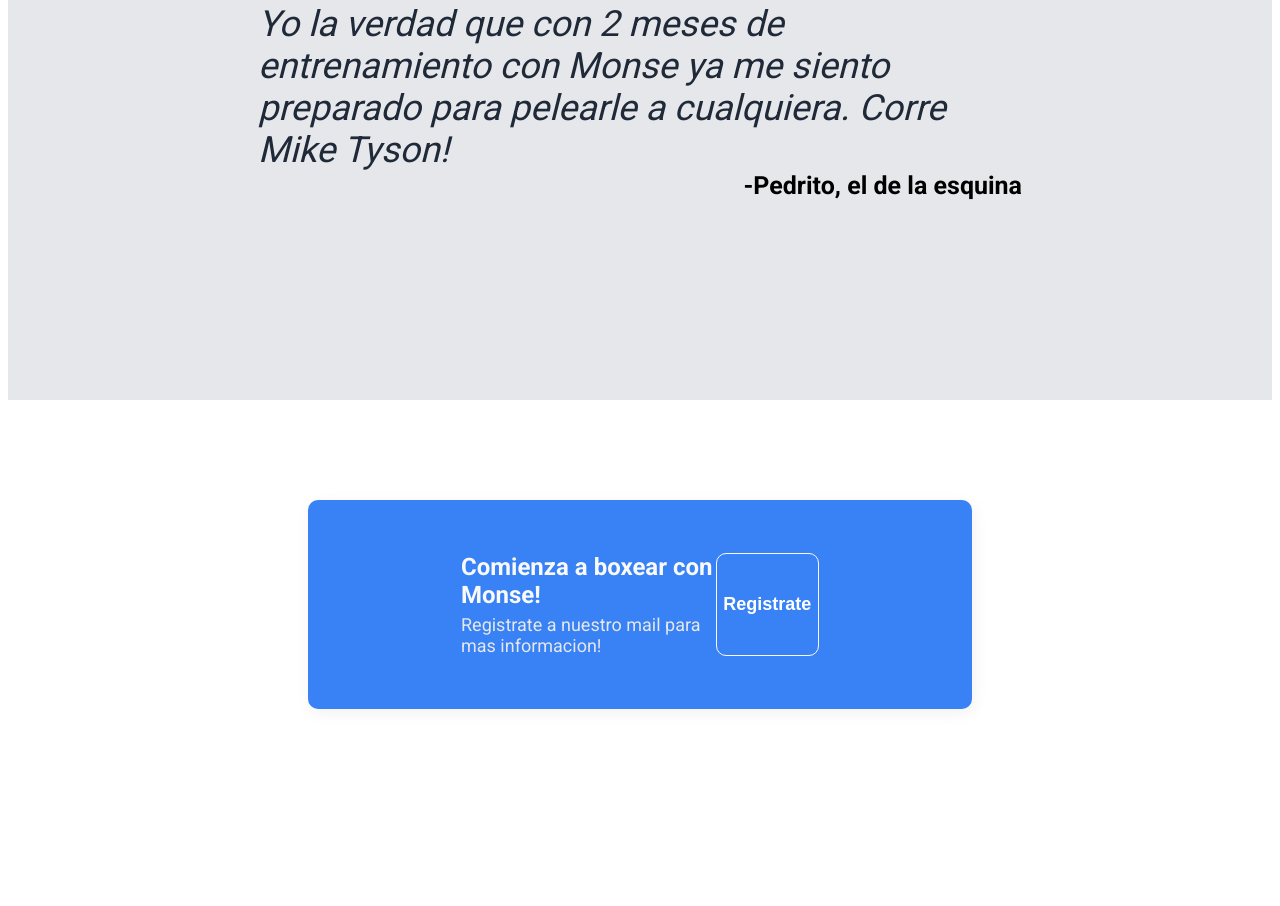
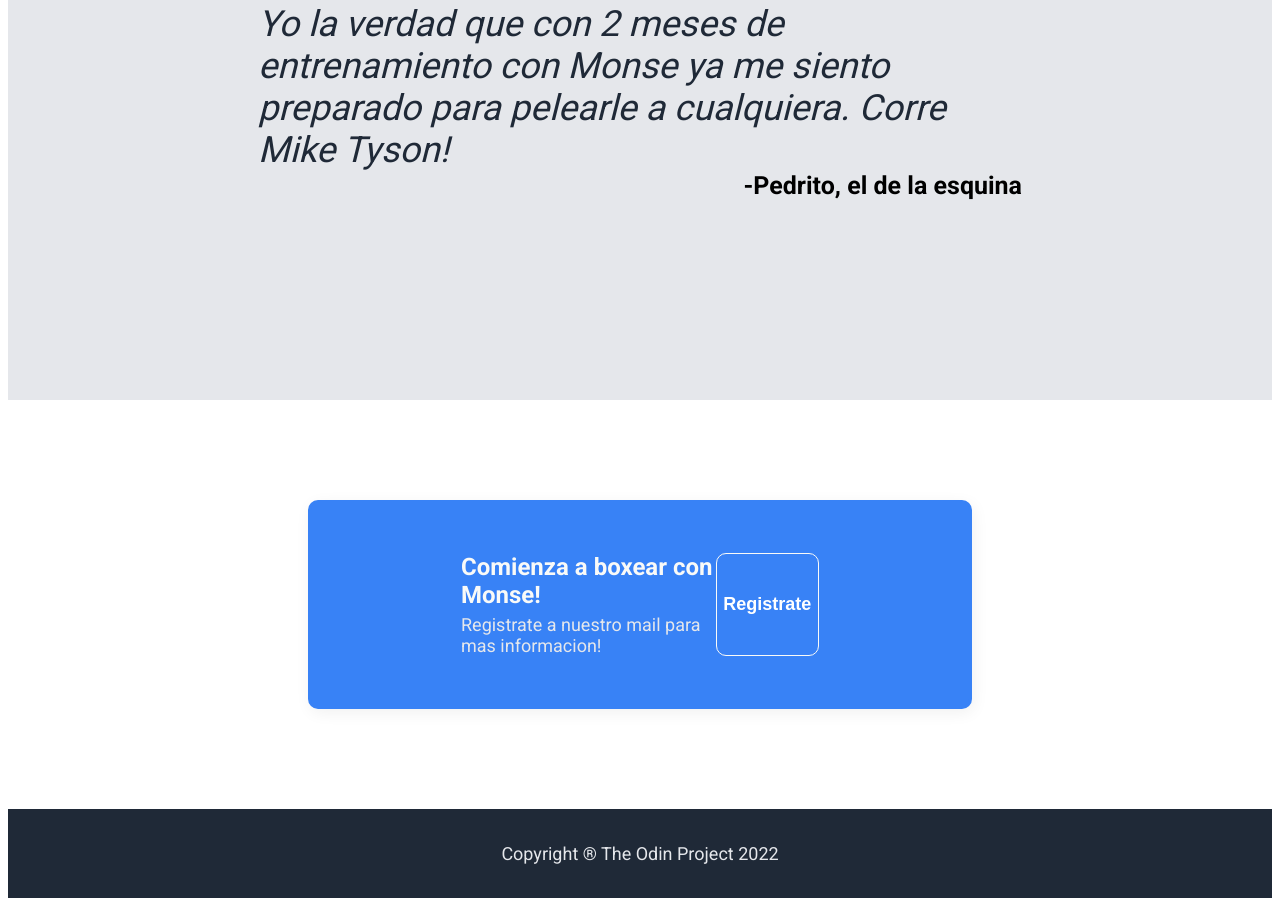
Before and after one commit to LucasPerezEs/odin-landing-page, a plain HTML site: page index.html in a window 1280 px wide. Shown: the part 1180-2086 px from the top of the page. Before the commit the page ends 1997 px from the top, so only its background shows below. Drawn offline with Linux system fonts and the light colour scheme.

Commit message:
agrego footer

```diff
--- a/index.html
+++ b/index.html
@@ -70,5 +70,8 @@
         </div>
     </div>
 
+    <div class="footer">
+        <p class="copyright">Copyright ® The Odin Project 2022</p>
+    </div>
 </body>
 </html>
--- a/style.css
+++ b/style.css
@@ -50,7 +50,7 @@ ul {
     margin-top: 0;
 }
 
-.hero-h2, a, .banner-h2 {
+.hero-h2, a, .banner-h2, .copyright {
     color: #E5E7EB;
     font-size: 18px;
     font-weight: lighter;
@@ -171,3 +171,10 @@ h1, h2 {
     align-items: flex-start;
     gap: 5px;
 }
+
+.footer {
+    display: flex;
+    padding: 16px;
+    background-color: #1F2937;
+    justify-content: center;
+}
```
